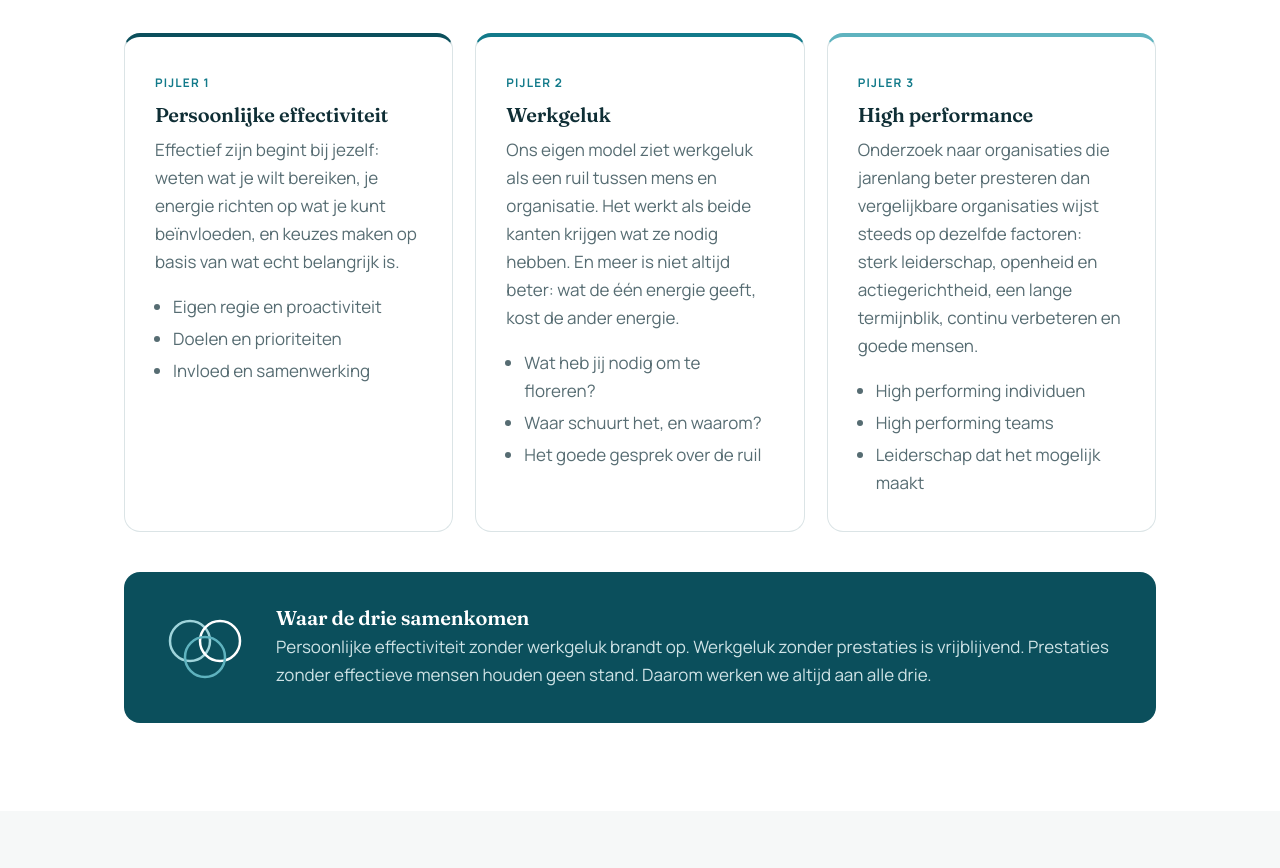
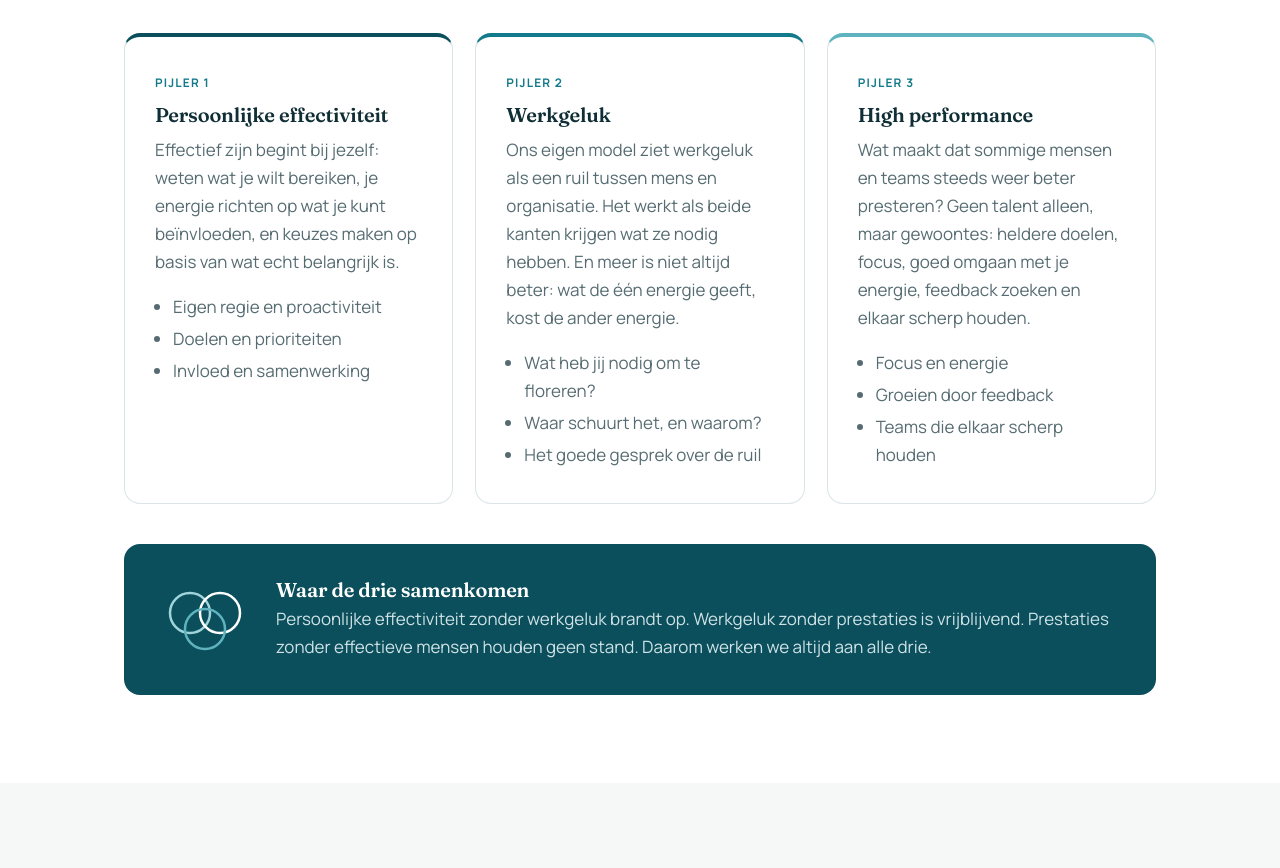
Before and after one commit to alexanderheijnen/rexendaal-concept, a plain HTML site: page index.html in a window 1280 px wide. Shown: the part 1060-1928 px from the top of the page. Drawn offline with Linux system fonts and the light colour scheme.

Commit message:
High performance op individu- en teamniveau, zonder HPO
Co-Authored-By: Claude Opus 5.5 <noreply@anthropic.com>
Claude-Session: https://claude.ai/code/session_01EGRzRG4tJvsjJ6bcc9dfCW

```diff
--- a/index.html
+++ b/index.html
@@ -169,8 +169,8 @@ footer a{color:#e6f1f3;text-decoration:none}
       <div class="card pillar">
         <span class="tag">Pijler 3</span>
         <h3>High performance</h3>
-        <p class="muted">Onderzoek naar organisaties die jarenlang beter presteren dan vergelijkbare organisaties wijst steeds op dezelfde factoren: sterk leiderschap, openheid en actiegerichtheid, een lange termijnblik, continu verbeteren en goede mensen.</p>
-        <ul><li>High performing individuen</li><li>High performing teams</li><li>Leiderschap dat het mogelijk maakt</li></ul>
+        <p class="muted">Wat maakt dat sommige mensen en teams steeds weer beter presteren? Geen talent alleen, maar gewoontes: heldere doelen, focus, goed omgaan met je energie, feedback zoeken en elkaar scherp houden.</p>
+        <ul><li>Focus en energie</li><li>Groeien door feedback</li><li>Teams die elkaar scherp houden</li></ul>
       </div>
     </div>
     <div class="together">
```
